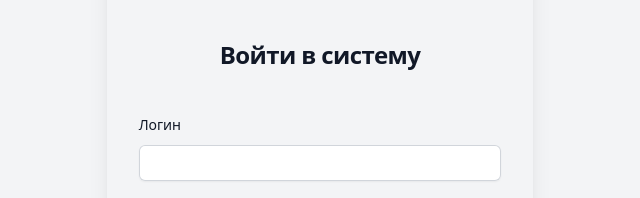
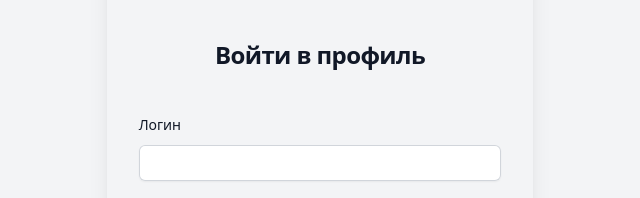
Before and after one commit to Russs11/admin_dashboard_layout, a website: page src/index.html in a window 1280 px wide. Shown: the part 235-433 px from the top of the page, 320-960 px from the left. Drawn offline with Linux system fonts and the light colour scheme.

Commit message:
h04.05.2024

```diff
--- a/src/index.html
+++ b/src/index.html
@@ -158,7 +158,7 @@
 				class="flex min-h-full flex-col justify-center py-12 lg:px-8 border-0 border-transparent border-solid shadow-xl rounded-2xl bg-clip-border w-2/6 min-w-96 h-fit p-10">
 				<div class="sm:mx-auto sm:w-full sm:max-w-sm">
 					<img class="mx-auto h-10 w-auto" src="./image/auth.svg" alt="Your Company">
-					<h2 class="mt-10 text-center text-2xl font-bold leading-9 tracking-tight text-gray-900">Войти в систему
+					<h2 class="mt-10 text-center text-2xl font-bold leading-9 tracking-tight text-gray-900">Войти в профиль
 					</h2>
 				</div>
 
```
Also changed, not shown: src/css/style.css.
